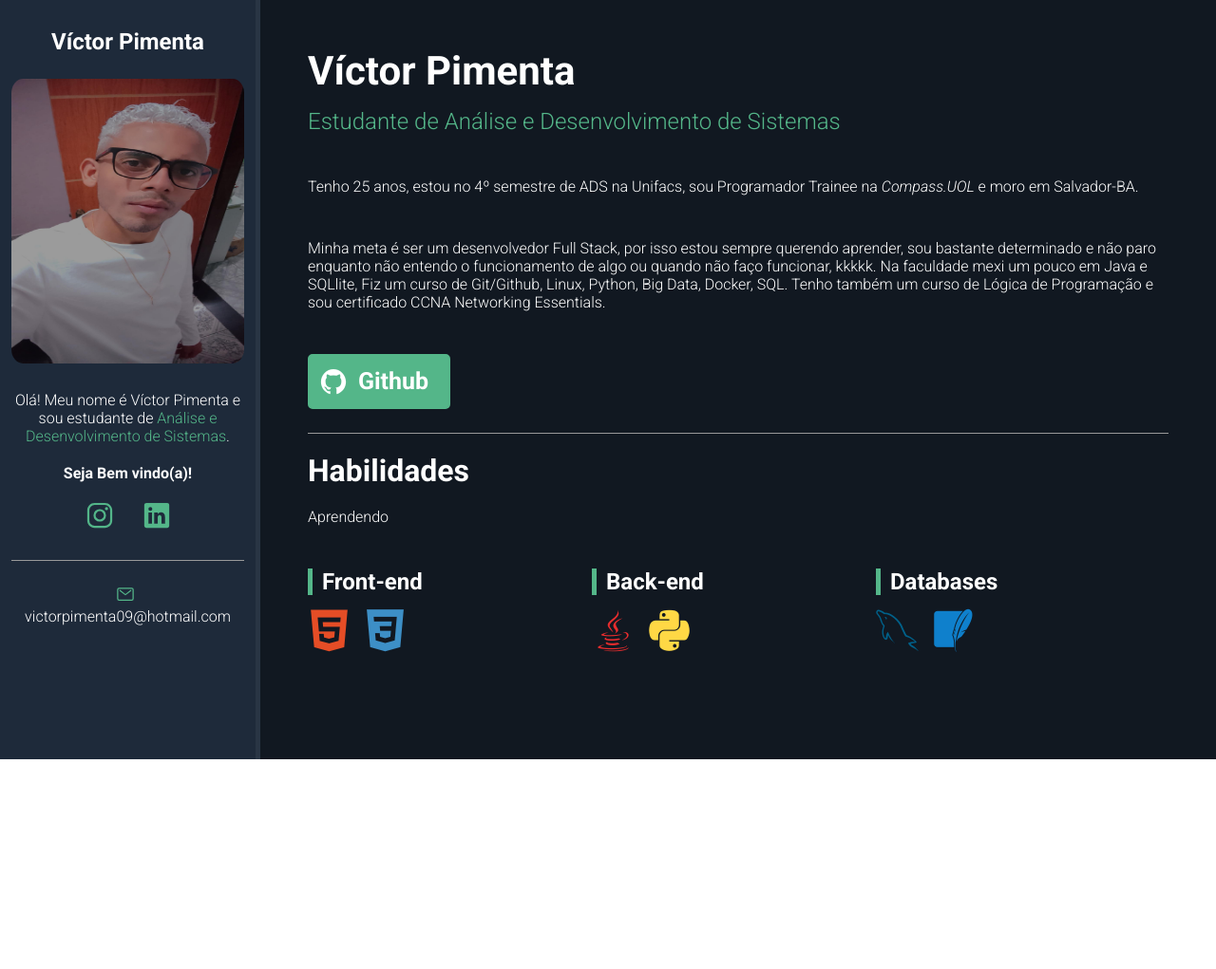
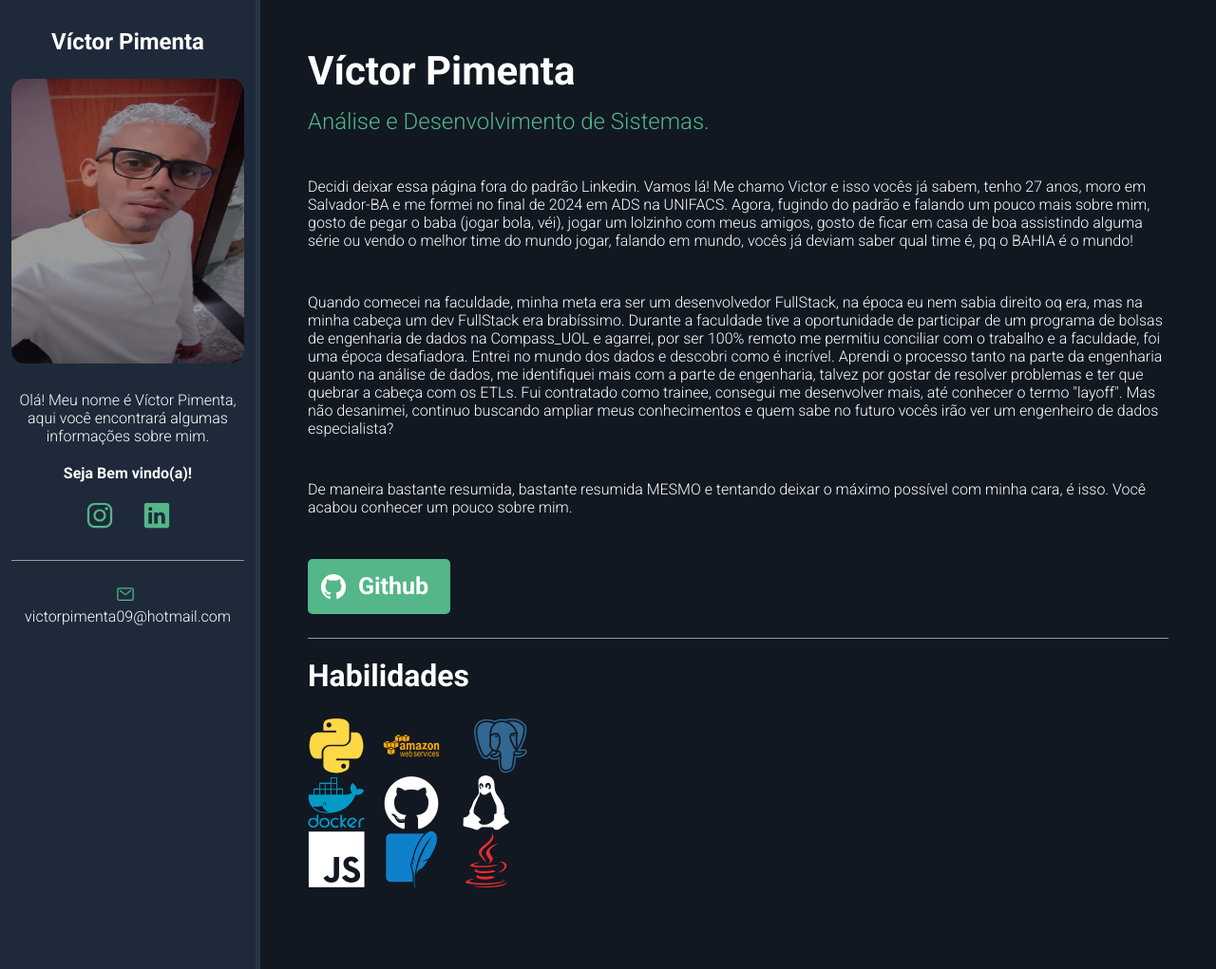
Before and after one commit to vmpimenta/vmpimenta.github.io, a plain HTML site: page index.html in a window 1280 px wide. Shown: the whole page at 95% size. Before the commit the page ends 800 px from the top, so only its background shows below. Drawn offline with nearby package versions, Linux system fonts and the light colour scheme.

Commit message:
att 01/25

```diff
--- a/css/styles.css
+++ b/css/styles.css
@@ -183,8 +183,8 @@
 }
 
 .skills-box i {
-    font-size: 45px;
-    margin-right: 10px;
+    font-size: 60px;
+    margin-right: 15px;
 }
 
 /* Mobile */
--- a/index.html
+++ b/index.html
@@ -10,13 +10,15 @@
     <link rel="stylesheet" href="https://cdn.jsdelivr.net/gh/devicons/devicon@v2.15.1/devicon.min.css">
     <!-- CSS do Projeto-->
     <link rel="stylesheet" href="css/styles.css">
+    <!-- pro icone do spark e aws -->
+    <link rel="stylesheet" type='text/css' href="https://cdn.jsdelivr.net/gh/devicons/devicon@latest/devicon.min.css" />
 </head>
 <body>
   <main id="container">
     <aside id="bio-container">
         <h2>Víctor Pimenta</h2>
         <img id="bio-image" src="img/foto.png" alt="Victor Pimenta">
-        <p> Olá! Meu nome é Víctor Pimenta e sou estudante de <span class="highlight">Análise e Desenvolvimento de Sistemas</span>.</p>
+        <p> Olá! Meu nome é Víctor Pimenta, aqui você encontrará algumas informações sobre mim.</p>
         <p id="welcome-text"> Seja Bem vindo(a)!</p>
         <ul id="social-container">
             <li><a href="https://www.instagram.com/v.pimentta_/" target="_blank"><ion-icon name="logo-instagram"></ion-icon></a></li>
@@ -28,27 +30,28 @@
     </aside>
     <section id="about-container">
         <h1 id="name">Víctor Pimenta</h1>
-        <p id="title"><span class="highlight">Estudante de Análise e Desenvolvimento de Sistemas</span></p>
-        <p class="description">Tenho 25 anos, estou no 4º semestre de ADS na Unifacs, sou Programador Trainee na <i>Compass.UOL</i> e moro em Salvador-BA. </p>
-        <p class="description">Minha meta é ser um desenvolvedor Full Stack, por isso estou sempre querendo aprender, sou bastante determinado e não paro enquanto não entendo o funcionamento de algo ou quando não faço funcionar, kkkkk. Na faculdade mexi um pouco em Java e SQLlite, Fiz um curso de Git/Github, Linux, Python, Big Data, Docker, SQL. Tenho também um curso de Lógica de Programação e sou certificado CCNA Networking Essentials.</p>
+        <p id="title"><span class="highlight">Análise e Desenvolvimento de Sistemas.</span></p>
+        <p class="description">Decidi deixar essa página fora do padrão Linkedin. Vamos lá! Me chamo Victor e isso vocês já sabem, tenho 27 anos, moro em Salvador-BA e me formei no final de 2024 em ADS na UNIFACS. Agora, fugindo do padrão e falando um pouco mais sobre mim, gosto de pegar o baba (jogar bola, véi), jogar um lolzinho com meus amigos, gosto de ficar em casa de boa assistindo alguma série ou vendo o melhor time do mundo jogar, falando em mundo, vocês já deviam saber qual time é, pq o BAHIA é o mundo!</p>
+        <p class="description">Quando comecei na faculdade, minha meta era ser um desenvolvedor FullStack, na época eu nem sabia direito oq era, mas na minha cabeça um dev FullStack era brabíssimo. Durante a faculdade tive a oportunidade de participar de um programa de bolsas de engenharia de dados na Compass_UOL e agarrei, por ser 100% remoto me permitiu conciliar com o trabalho e a faculdade, foi uma época desafiadora. Entrei no mundo dos dados e descobri como é incrível. Aprendi o processo tanto na parte da engenharia quanto na análise de dados, me identifiquei mais com a parte de engenharia, talvez por gostar de resolver problemas e ter que quebrar a cabeça com os ETLs. Fui contratado como trainee, consegui me desenvolver mais, até conhecer o termo "layoff". Mas não desanimei, continuo buscando ampliar meus conhecimentos e quem sabe no futuro vocês irão ver um engenheiro de dados especialista?</p>
+        <p class="description">De maneira bastante resumida, bastante resumida MESMO e tentando deixar o máximo possível com minha cara, é isso. Você acabou conhecer um pouco sobre mim.</p>
         <a href="https://github.com/vmpimenta" id="btn-projects"><ion-icon name="logo-github"></ion-icon> <span>Github</span></a>
         <h2 id="skills-section-titles">Habilidades</h2>
-        <p class="description">Aprendendo</p>
         <div id="skills-container">
             <div class="skills-box">
-                <p class="skills-title">Front-end</p>
-                <i class="devicon-html5-plain colored"></i>
-                <i class="devicon-css3-plain colored"></i>
-            </div>
-            <div class="skills-box">
-                <p class="skills-title">Back-end</p>
+                <i class="devicon-python-plain colored"></i>
+                <i class="devicon-amazonwebservices-plain-wordmark colored"></i>
+                <i class="devicon-apachespark-plain-wordmark"></i>
+                <i class="devicon-postgresql-plain colored"></i>
+
+                <i class="devicon-docker-plain-wordmark colored"></i>
+                <i class="devicon-github-original"></i>
+                <i class="devicon-linux-plain"></i>
+                <i class="devicon-javascript-plain"></i>
+                <i class="devicon-sqlite-plain colored"></i>
+
+
+
                 <i class="devicon-java-plain colored"></i>
-                <i class="devicon-python-plain colored"></i>
-            </div>
-            <div class="skills-box">
-                <p class="skills-title">Databases</p>
-                <i class="devicon-mysql-plain colored"></i>
-                <i class="devicon-sqlite-plain colored"></i>
             </div>
         </div>
     </section>
```
